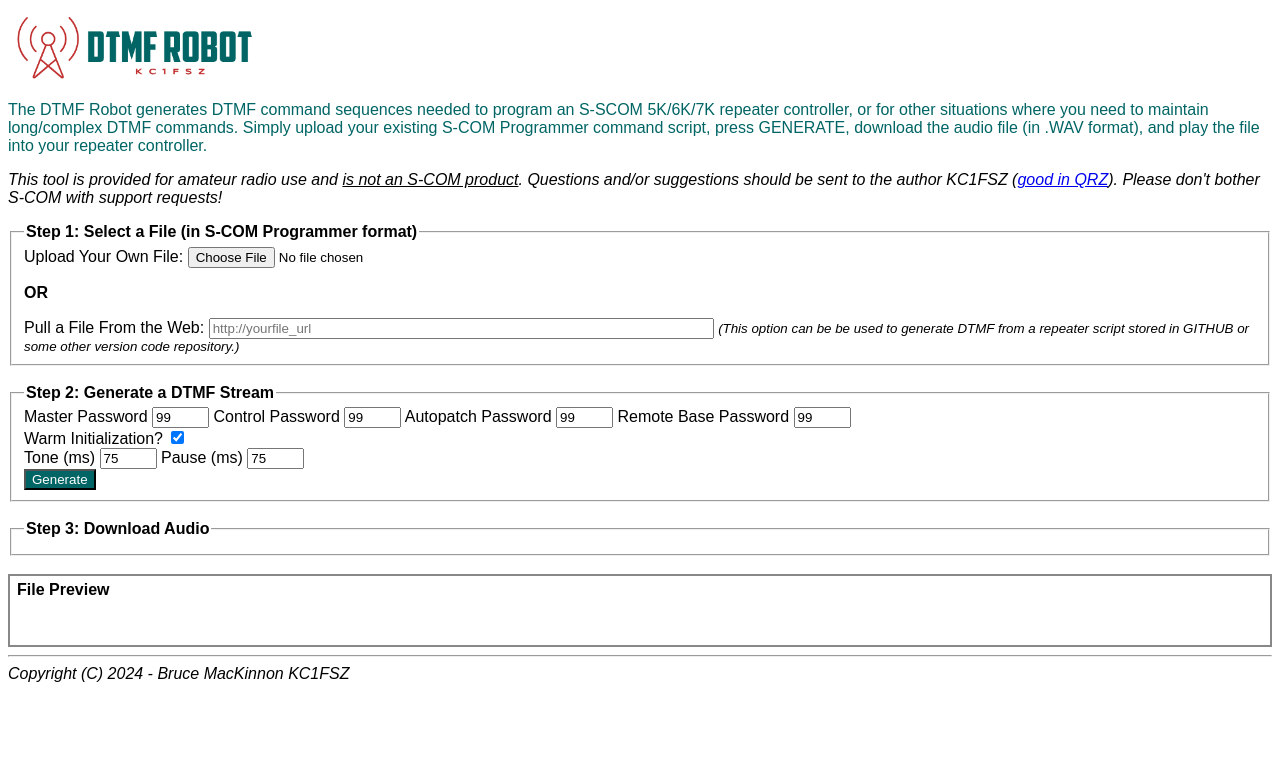
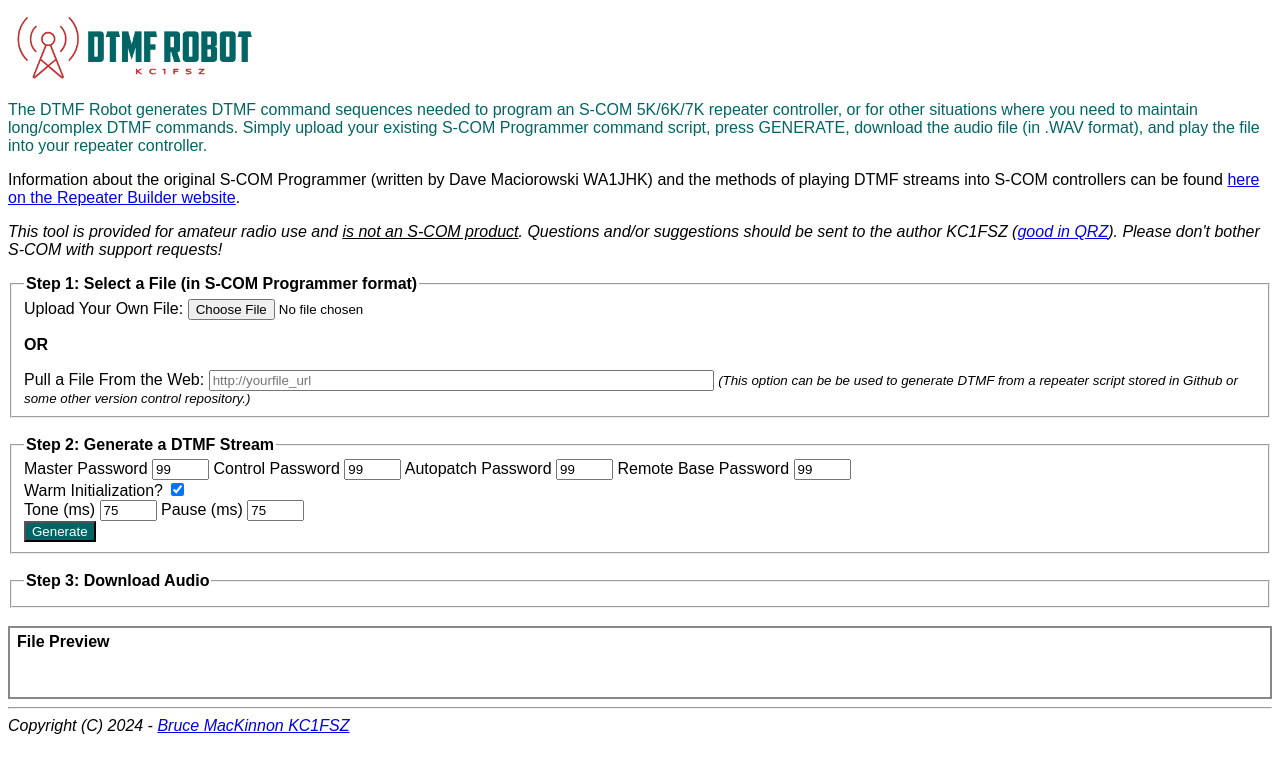
Before and after one commit to brucemack/dmtwft, a FastAPI app: page /robot in a window 1280 px wide. Shown: the top 773 px of the page. Run offline with FastAPI, Linux system fonts and the light colour scheme.

Commit message:
Clean up

```diff
--- a/main-2.py
+++ /dev/null
@@ -1,4 +0,0 @@
-import utils.parse as parse
-from utils.Token import Token
-
-print(parse.tokenize_line("hello world"))
--- a/main.py
+++ b/main.py
@@ -17,12 +17,10 @@
 * NOT FOR COMMERCIAL USE WITHOUT PERMISSION.
 """
 import time
-import math
-import os
-from typing import Union, Annotated, Optional
-import tempfile
+from typing import Union, Annotated
 import struct
 import wave
+import io
 
 import starlette.status as status
 from fastapi import FastAPI, Request, Response, UploadFile, Form, Cookie, HTTPException
@@ -125,23 +123,17 @@
         session["message"] = "Unable to process file: " + str(ex)
         return
 
-    # Dump PCM to .WAV
-    out_fn = tempfile.NamedTemporaryFile(delete=False)
-
-    # TODO: IN-MEMORY FILE!
-
     # Dump PCM to .WAV.
-    with wave.open(out_fn, "wb") as f:
-        f.setnchannels(1)
-        f.setsampwidth(2)
-        f.setframerate(sample_rate)
-        f.setnframes(len(wav_data))
-        f.writeframesraw(struct.pack("<{}h".format(len(wav_data)), *wav_data))
-    # Load temp file into bytes
-    with open(out_fn.name, "rb") as f:
-        session["sound"] = f.read()
-    # Erase temp file
-    #os.unlink(out_fn.name)
+    with io.BytesIO() as of:
+        with wave.open(of, "wb") as wav:
+            wav.setnchannels(1)
+            wav.setsampwidth(2)
+            wav.setframerate(sample_rate)
+            wav.setnframes(len(wav_data))
+            wav.writeframesraw(struct.pack("<{}h".format(len(wav_data)), *wav_data))
+        # Load temp .WAV file into a byte array in the session
+        of.seek(0)
+        session["sound"] = of.read()
 
 @app.get("/robot", response_class=HTMLResponse)
 async def robot_render(request: Request,
--- a/www/assets/index.js
+++ /dev/null
@@ -1,7 +0,0 @@
-document.getElementById("upload_file").onchange = function() {
-    document.getElementById("form_1a").submit();
-};
-
-document.getElementById("url_file").onchange = function() {
-    document.getElementById("form_1b").submit();
-};
--- a/www/templates/index.html
+++ b/www/templates/index.html
@@ -1,3 +1,21 @@
+{#
+* Copyright (C) 2024, Bruce MacKinnon KC1FSZ
+*
+* This program is free software: you can redistribute it and/or modify
+* it under the terms of the GNU General Public License as published by
+* the Free Software Foundation, either version 3 of the License, or
+* (at your option) any later version.
+*
+* This program is distributed in the hope that it will be useful,
+* but WITHOUT ANY WARRANTY; without even the implied warranty of
+* MERCHANTABILITY or FITNESS FOR A PARTICULAR PURPOSE.  See the
+* GNU General Public License for more details.
+*
+* You should have received a copy of the GNU General Public License
+* along with this program.  If not, see <https://www.gnu.org/licenses/>.
+*
+* NOT FOR COMMERCIAL USE WITHOUT PERMISSION.
+#}
 <html>
     <head>
         <link rel="stylesheet" href="assets/index.css">
@@ -6,15 +24,24 @@
     document.getElementById("spinner").style.display = "block"
 }
         </script>
+        <title>DTMF Robot by KC1FSZ</title>
     </head>
     <body>
         <img src="assets/logo.png" width="250"/>
-        <p class="intro">The DTMF Robot generates DTMF command sequences needed to program an S-SCOM 5K/6K/7K repeater controller,
+        <p class="intro">
+The DTMF Robot generates DTMF command sequences needed to program an S-COM 5K/6K/7K repeater controller,
 or for other situations where you need to maintain long/complex DTMF commands. Simply upload
 your existing S-COM Programmer command script, press GENERATE, download the audio file (in .WAV format), and play the file into your
-repeater controller.</p>
-        <p class="disclaimer">This tool is provided for amateur radio use and <u>is not an S-COM product</u>.  Questions and/or
-suggestions should be sent to the author KC1FSZ (<a href="https://www.qrz.com/db/kc1fsz">good in QRZ</a>).  Please don't bother S-COM with support requests!</p>
+repeater controller.
+        </p>
+        <p>
+Information about the original S-COM Programmer (written by Dave Maciorowski WA1JHK) and the methods of playing DTMF streams
+into S-COM controllers can be found <a href="https://www.repeater-builder.com/scom/controller-direct-programming.html">here on the Repeater Builder website</a>.
+        </p>
+        <p class="disclaimer">
+This tool is provided for amateur radio use and <u>is not an S-COM product</u>.  Questions and/or
+suggestions should be sent to the author KC1FSZ (<a href="https://www.qrz.com/db/kc1fsz">good in QRZ</a>).  Please don't bother
+S-COM with support requests!</p>
         <fieldset>
             <legend>Step 1: Select a File (in S-COM Programmer format)</legend>
             <form id="form_1a" method="post" action="robot-form-1a" enctype="multipart/form-data">
@@ -26,8 +53,8 @@
                 <label for="url_file">Pull a File From the Web:</label>
                 <input id="url_file" name="url_file" type="text" placeholder="http://yourfile_url"
                     value="{{ url_file }}" size="60"/>
-                <i><small>(This option can be be used to generate DTMF from a repeater script stored in GITHUB or some other
-version code repository.)</small></i>
+                <i><small>(This option can be be used to generate DTMF from a repeater script stored in Github or some other
+version control repository.)</small></i>
             </form>
         </fieldset>
         <br/>
@@ -85,7 +112,15 @@
 </pre>
         </div>
         <hr/>
-        <i>Copyright (C) 2024 - Bruce MacKinnon KC1FSZ</i>
+        <i>Copyright (C) 2024 - <a href="https://www.qrz.com/db/kc1fsz">Bruce MacKinnon KC1FSZ</a></i>
     </body>
-    <script src="assets/index.js"></script>
+    <script>
+document.getElementById("upload_file").onchange = function() {
+    document.getElementById("form_1a").submit();
+};
+
+document.getElementById("url_file").onchange = function() {
+    document.getElementById("form_1b").submit();
+};
+    </script>
 </html>
```
Also changed, not shown: README.md, 1 other file.
